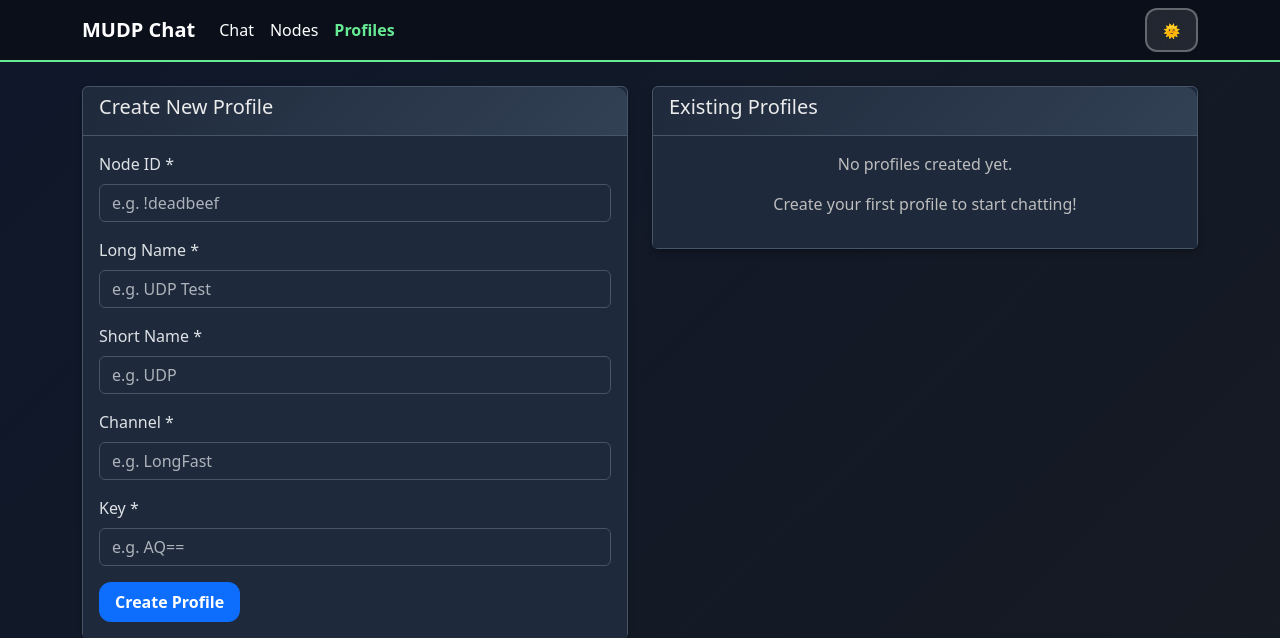
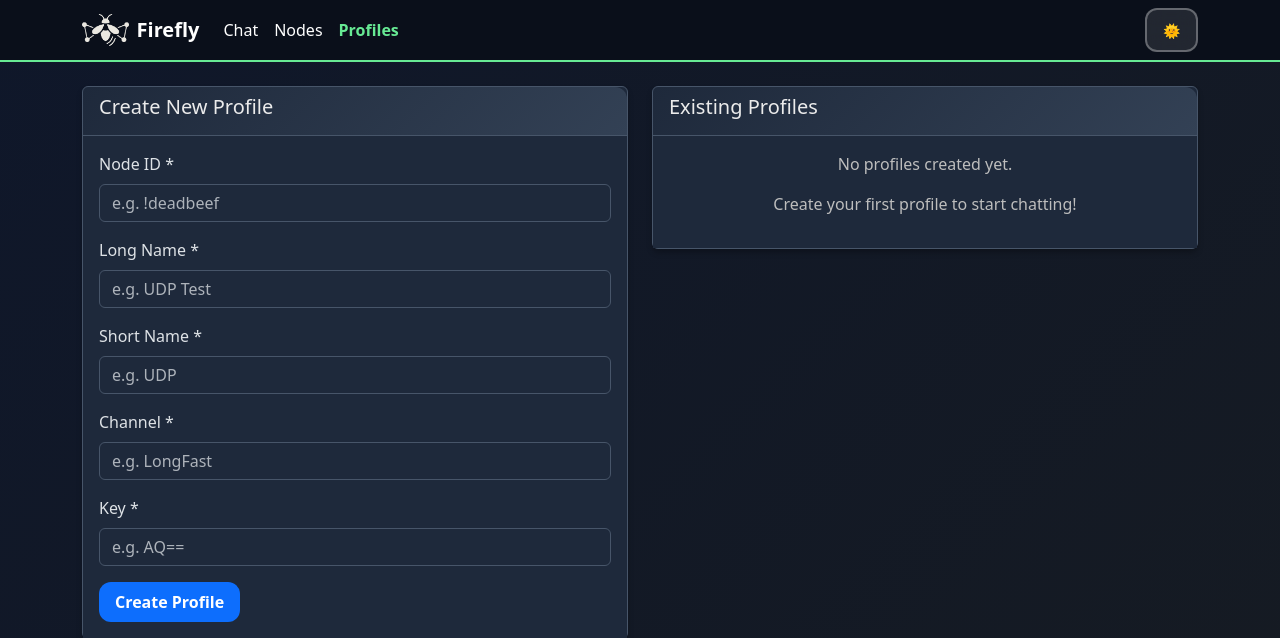
Before and after one commit to pdxlocations/firefly, a Flask app: page /profiles in a window 1280 px wide. Shown: the top 638 px of the page. Run offline with Flask 3, Linux system fonts and the light colour scheme; data that the repository does not hold is empty; some libraries are stand-ins or nearby versions.

Commit message:
change app name

```diff
--- a/app.py
+++ b/app.py
@@ -1088,9 +1088,15 @@ def handle_disconnect():
 
 
 if __name__ == "__main__":
+    print("")
+    print("🔥 Firefly - Meshtastic Node Discovery")
+    print("=" * 50)
+    print("Enhanced with node tracking and database storage!")
+    print("=" * 50)
+    print("")
     print("[STARTUP] Using mudp UDPPacketStream for UDP multicast I/O")
     print("[STARTUP] Interface will start when a profile is selected")
 
     app.config["TEMPLATES_AUTO_RELOAD"] = True
-    print(f"Starting Flask-SocketIO server on http://localhost:5011 (interface starts with profile selection)...")
+    print(f"Starting Firefly server on http://localhost:5011 (interface starts with profile selection)...")
     socketio.run(app, host="0.0.0.0", port=5011, debug=True, use_reloader=True, allow_unsafe_werkzeug=True)
--- a/database.py
+++ b/database.py
@@ -8,7 +8,7 @@ import os
 
 
 class Database:
-    def __init__(self, db_path: str = "mudpchat.db"):
+    def __init__(self, db_path: str = "firefly.db"):
         self.db_path = db_path
         self.init_database()
 
--- a/static/js/app.js
+++ b/static/js/app.js
@@ -1,4 +1,4 @@
-// Common JavaScript utilities for MUDP Chat App
+// Common JavaScript utilities for Firefly App
 
 // Utility functions
 const Utils = {
--- a/templates/base.html
+++ b/templates/base.html
@@ -3,7 +3,7 @@
 <head>
     <meta charset="UTF-8">
     <meta name="viewport" content="width=device-width, initial-scale=1.0">
-    <title>{% block title %}MUDP Chat{% endblock %}</title>
+    <title>{% block title %}Firefly{% endblock %}</title>
     <link href="https://cdn.jsdelivr.net/npm/bootstrap@5.3.2/dist/css/bootstrap.min.css" rel="stylesheet">
     <link href="{{ url_for('static', filename='css/style.css') }}" rel="stylesheet">
     <style>
@@ -388,6 +388,30 @@
         .navbar-brand {
             font-weight: 700 !important;
             font-size: 1.25rem !important;
+            display: flex !important;
+            align-items: center !important;
+        }
+
+        .navbar-brand img {
+            transition: transform 0.3s ease;
+        }
+
+        .navbar-brand:hover img {
+            transform: scale(1.1);
+        }
+
+        /* Theme-specific logo visibility */
+        [data-bs-theme="dark"] #logo-light {
+            display: none !important;
+        }
+
+        [data-bs-theme="light"] #logo-dark {
+            display: none !important;
+        }
+
+        /* Default to dark logo if theme not set yet */
+        #logo-light {
+            display: none;
         }
 
         /* Theme toggle button styling */
@@ -504,7 +528,11 @@
 <body data-bs-theme="dark">
     <nav class="navbar navbar-expand-lg navbar-dark bg-primary">
         <div class="container">
-            <a class="navbar-brand" href="{{ url_for('index') }}">MUDP Chat</a>
+            <a class="navbar-brand" href="{{ url_for('index') }}">
+                <img id="logo-dark" src="{{ url_for('static', filename='images/firefly-logo-dark.png') }}" alt="Firefly" height="32" class="me-2">
+                <img id="logo-light" src="{{ url_for('static', filename='images/firefly-logo-light.png') }}" alt="Firefly" height="32" class="me-2">
+                Firefly
+            </a>
 
             <!-- Hamburger menu button -->
             <button class="navbar-toggler" type="button" data-bs-toggle="collapse" data-bs-target="#navbarNav" aria-controls="navbarNav" aria-expanded="false" aria-label="Toggle navigation">
@@ -558,7 +586,7 @@
           console.log('[THEME] Initializing theme toggle');
 
           // Load saved theme or default to dark
-          const savedTheme = localStorage.getItem('mudpchat-theme') || 'dark';
+          const savedTheme = localStorage.getItem('firefly-theme') || 'dark';
           console.log('[THEME] Saved theme:', savedTheme);
           setTheme(savedTheme);
 
@@ -569,7 +597,7 @@
                   const newTheme = currentTheme === 'dark' ? 'light' : 'dark';
                   console.log('[THEME] Toggling from', currentTheme, 'to', newTheme);
                   setTheme(newTheme);
-                  localStorage.setItem('mudpchat-theme', newTheme);
+                  localStorage.setItem('firefly-theme', newTheme);
               });
           } else {
               console.error('[THEME] Theme toggle button not found!');
@@ -582,6 +610,21 @@
 
               if (themeIcon) {
                   themeIcon.textContent = theme === 'dark' ? '🌞' : '🌙';
+              }
+
+              // Update logo visibility based on theme
+              const logoDark = document.getElementById('logo-dark');
+              const logoLight = document.getElementById('logo-light');
+
+              if (logoDark && logoLight) {
+                  if (theme === 'dark') {
+                      logoDark.style.display = 'inline-block';
+                      logoLight.style.display = 'none';
+                  } else {
+                      logoDark.style.display = 'none';
+                      logoLight.style.display = 'inline-block';
+                  }
+                  console.log('[THEME] Logo visibility updated for', theme, 'theme');
               }
 
               // Update navbar classes for better visibility
--- a/templates/index.html
+++ b/templates/index.html
@@ -1,6 +1,6 @@
 {% extends "base.html" %}
 
-{% block title %}Chat - MUDP Chat{% endblock %}
+{% block title %}Chat - Firefly{% endblock %}
 
 {% block content %}
 <div class="row">
--- a/templates/nodes.html
+++ b/templates/nodes.html
@@ -1,6 +1,6 @@
 {% extends "base.html" %}
 
-{% block title %}Nodes - MUDP Chat{% endblock %}
+{% block title %}Nodes - Firefly{% endblock %}
 
 {% block content %}
 <div class="row">
--- a/templates/profiles.html
+++ b/templates/profiles.html
@@ -1,6 +1,6 @@
 {% extends "base.html" %}
 
-{% block title %}Profiles - MUDP Chat{% endblock %}
+{% block title %}Profiles - Firefly{% endblock %}
 
 {% block content %}
 <div class="row">
```
Also changed, not shown: README.md, static/images/firefly-logo-dark.png (added), static/images/firefly-logo-light.png (added), 1 other file.
